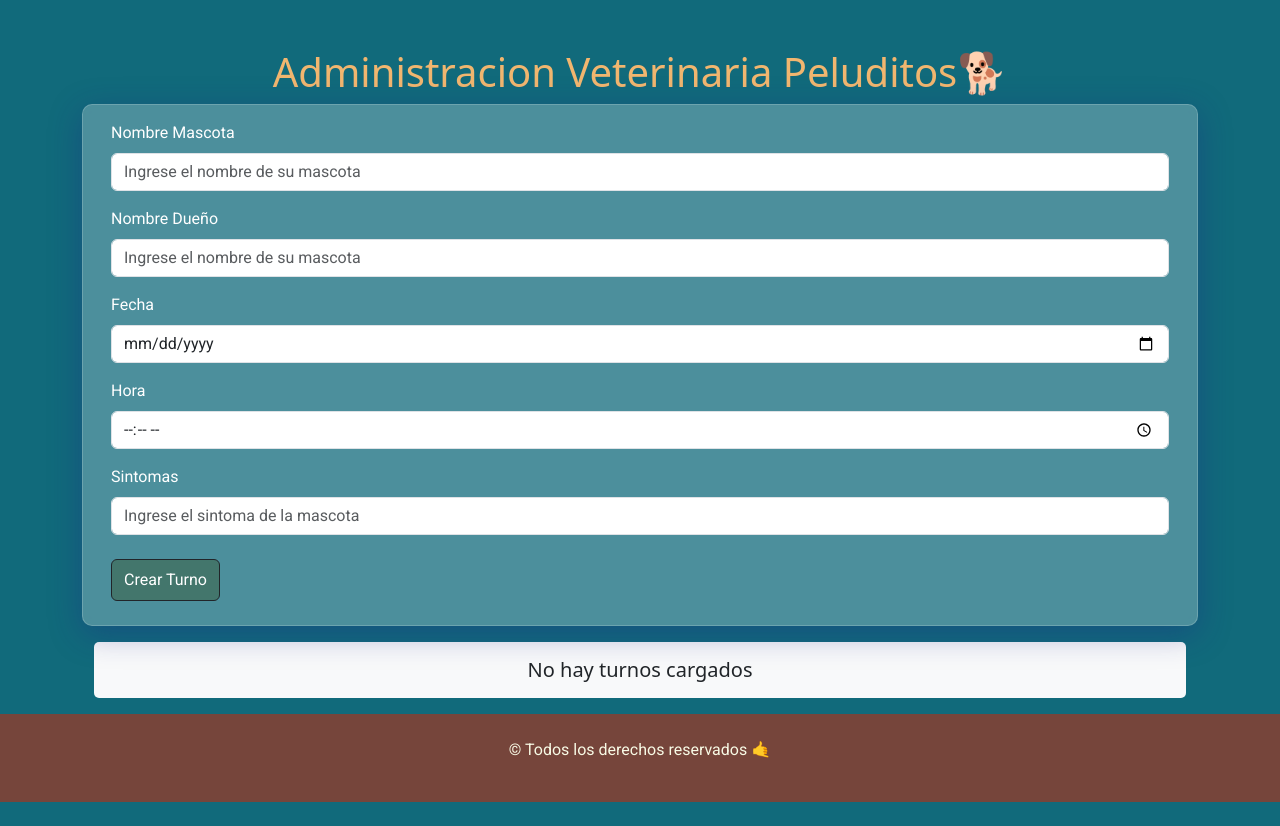
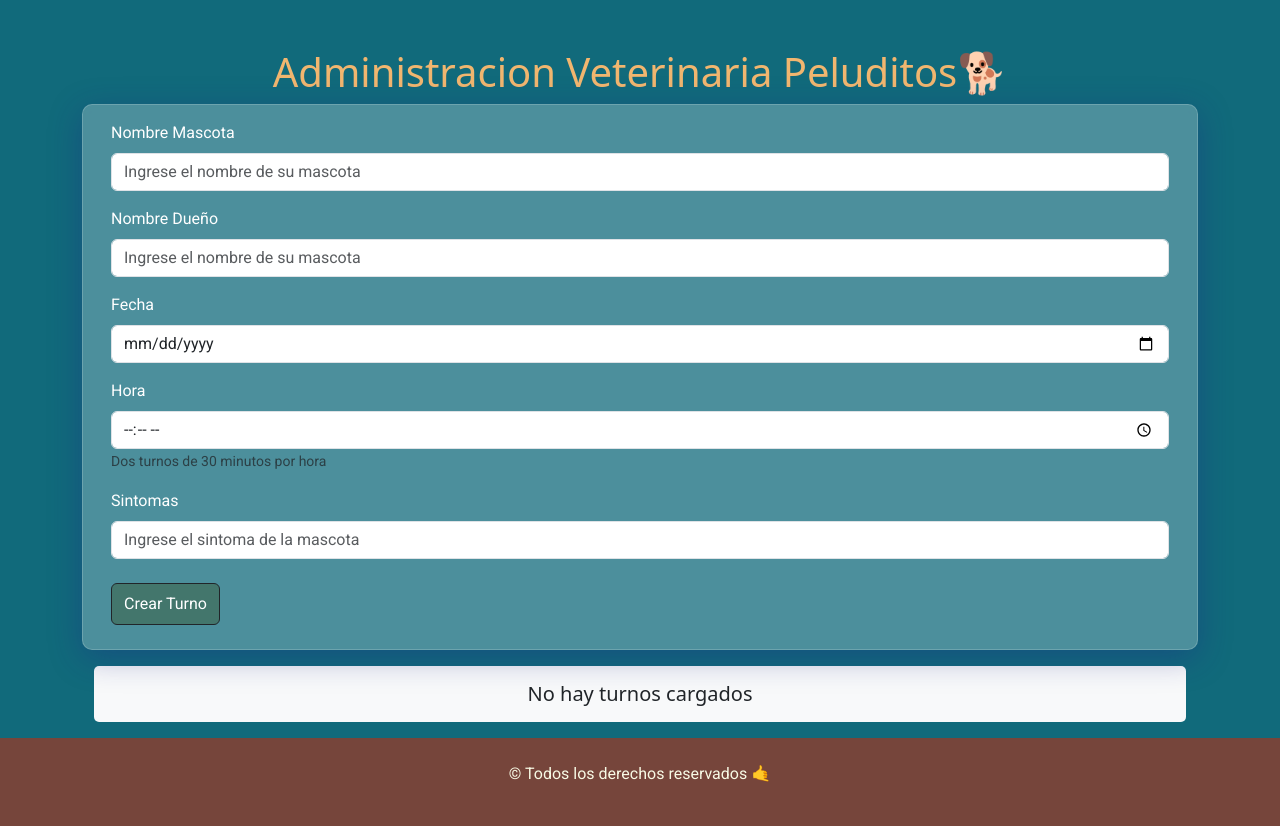
Before and after one commit to CosmeNicolas/TurnosVeterinaria, a React (Vite) app: page / in a window 1280 px wide. Before the commit the page ends 802 px from the top, so only its background shows below. Built offline with nearby package versions, Linux system fonts and the light colour scheme; a web font is replaced by a local one.

Commit message:
agregue form text para informar que se debe cargar cada 30 minutos

```diff
--- a/src/components/Formulario.jsx
+++ b/src/components/Formulario.jsx
@@ -143,6 +143,7 @@ const Formulario = () => {
 
           <Form.Group className="mb-3" controlId="formHora">
             <Form.Label>Hora</Form.Label>
+
             <Form.Control
               type="time"
               name='hora'
@@ -150,6 +151,9 @@ const Formulario = () => {
               onChange={(e) => setHora(e.target.value)}
               required
             />
+            <Form.Text id="hora"  className='text-grey'>
+              Dos turnos de 30 minutos por hora
+            </Form.Text>
           </Form.Group>
           {/* Sintomas */}
           <Form.Group className="mb-3" controlId="formBasicEmail">
```
